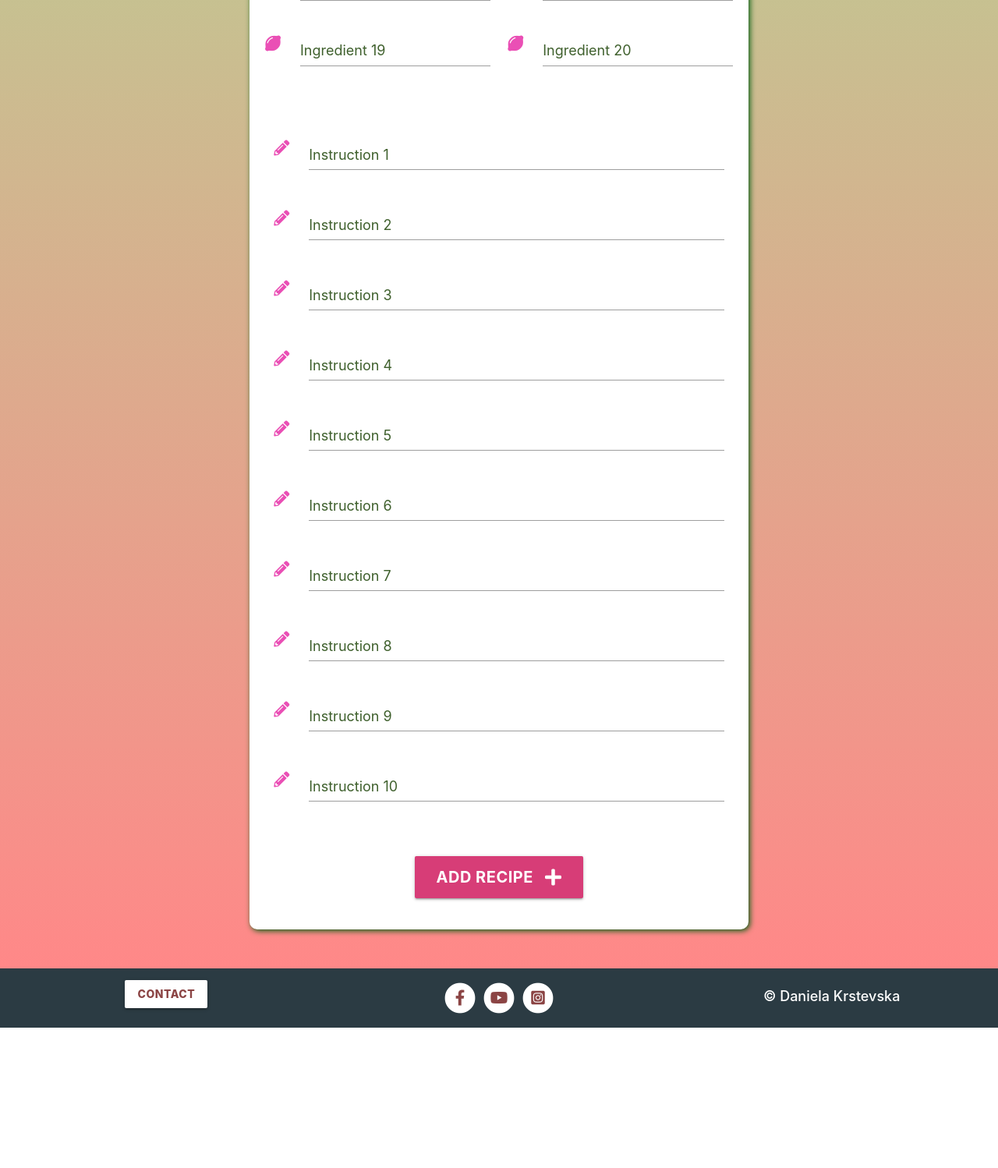
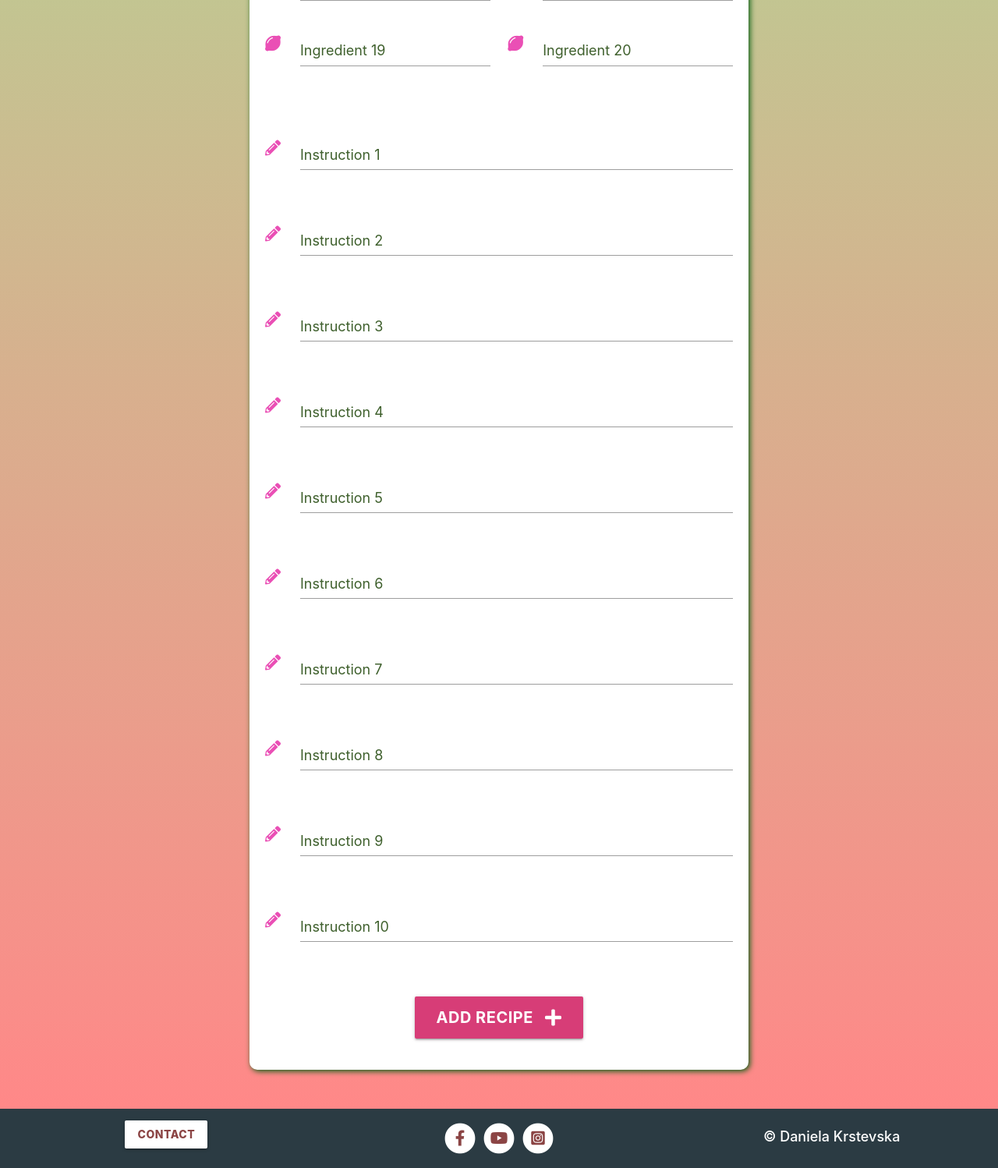
Before and after one commit to Code-Institute-Submissions/data-centric-1, a Flask app: page /add_recipe in a window 1280 px wide. Shown: the part 1363-2861 px from the top of the page at 78% size. Before the commit the page ends 2681 px from the top, so only its background shows below. Run offline with Flask 2, Linux system fonts and the light colour scheme; some libraries are stand-ins or nearby versions.

Commit message:
added rows to instruction inputs

```diff
--- a/templates/add_recipe.html
+++ b/templates/add_recipe.html
@@ -61,7 +61,7 @@
                     <option value="10">10</option>
                 </select>
             </div>
-        </div>
+        </div><!--row-->
         <!---row ingredients-->
         <div class="row row-ingredients">
             <div class="input-field col s6">
@@ -167,71 +167,75 @@
         </div><!--/row-ingredients-->
         <!--Instructions-->
         <div class="row row-instructions">
-            <div class="col s12">
             <div class="input-field col s12">
                 <i class="fas fa-pencil-alt prefix"></i>
                 <textarea id="1" name="instructions" class="materialize-textarea validate" minlength="4" required></textarea>
                 <label for="1">Instruction 1</label>
             </div>
         </div>
-             <div class="col s12">
+        <div class="row">
             <div class="input-field col s12">
                 <i class="fas fa-pencil-alt prefix"></i>
                 <textarea id="2" name="instructions" class="materialize-textarea validate" minlength="4"></textarea>
                 <label for="2">Instruction 2</label>
             </div>
         </div>
-             <div class="col s12">
+        <div class="row">
             <div class="input-field col s12">
                 <i class="fas fa-pencil-alt prefix"></i>
                 <textarea id="3" name="instructions" class="materialize-textarea validate"></textarea>
                 <label for="3">Instruction 3</label>
             </div>
         </div>
-             <div class="col s12">
+        <div class="row">
             <div class="input-field col s12">
                 <i class="fas fa-pencil-alt prefix"></i>
                 <textarea id="4" name="instructions" class="materialize-textarea validate"></textarea>
                 <label for="4">Instruction 4</label>
             </div>
         </div>
-             <div class="col s12">
+        <div class="row">
             <div class="input-field col s12">
                 <i class="fas fa-pencil-alt prefix"></i>
                 <textarea id="5" name="instructions" class="materialize-textarea validate"></textarea>
                 <label for="5">Instruction 5</label>
             </div>
         </div>
-             <div class="col s12">
+        <div class="row">
             <div class="input-field col s12">
                 <i class="fas fa-pencil-alt prefix"></i>
                 <textarea id="6" name="instructions" class="materialize-textarea validate"></textarea>
                 <label for="6">Instruction 6</label>
             </div>
         </div>
-             <div class="col s12">
+        <div class="row">
             <div class="input-field col s12">
                 <i class="fas fa-pencil-alt prefix"></i>
                 <textarea id="7" name="instructions" class="materialize-textarea validate"></textarea>
                 <label for="7">Instruction 7</label>
             </div>
+        </div>
+        <div class="row">
             <div class="input-field col s12">
                 <i class="fas fa-pencil-alt prefix"></i>
                 <textarea id="8" name="instructions" class="materialize-textarea validate"></textarea>
                 <label for="8">Instruction 8</label>
             </div>
+        </div>
+        <div class="row">
             <div class="input-field col s12">
                 <i class="fas fa-pencil-alt prefix"></i>
                 <textarea id="9" name="instructions" class="materialize-textarea validate"></textarea>
                 <label for="9">Instruction 9</label>
             </div>
+        </div>
+        <div class="row">
             <div class="input-field col s12">
                 <i class="fas fa-pencil-alt prefix"></i>
                 <textarea id="10" name="instructions" class="materialize-textarea validate"></textarea>
                 <label for="10">Instruction 10</label>
             </div>
         </div>
-        </div><!--/instructions-->
         <div class="row">
             <div class="col s12 center-align">
                 <button class="waves-effect waves-light btn-large add-button" type="submit" name="action">
```
Lines whose indentation alone changed are shown as unchanged.
